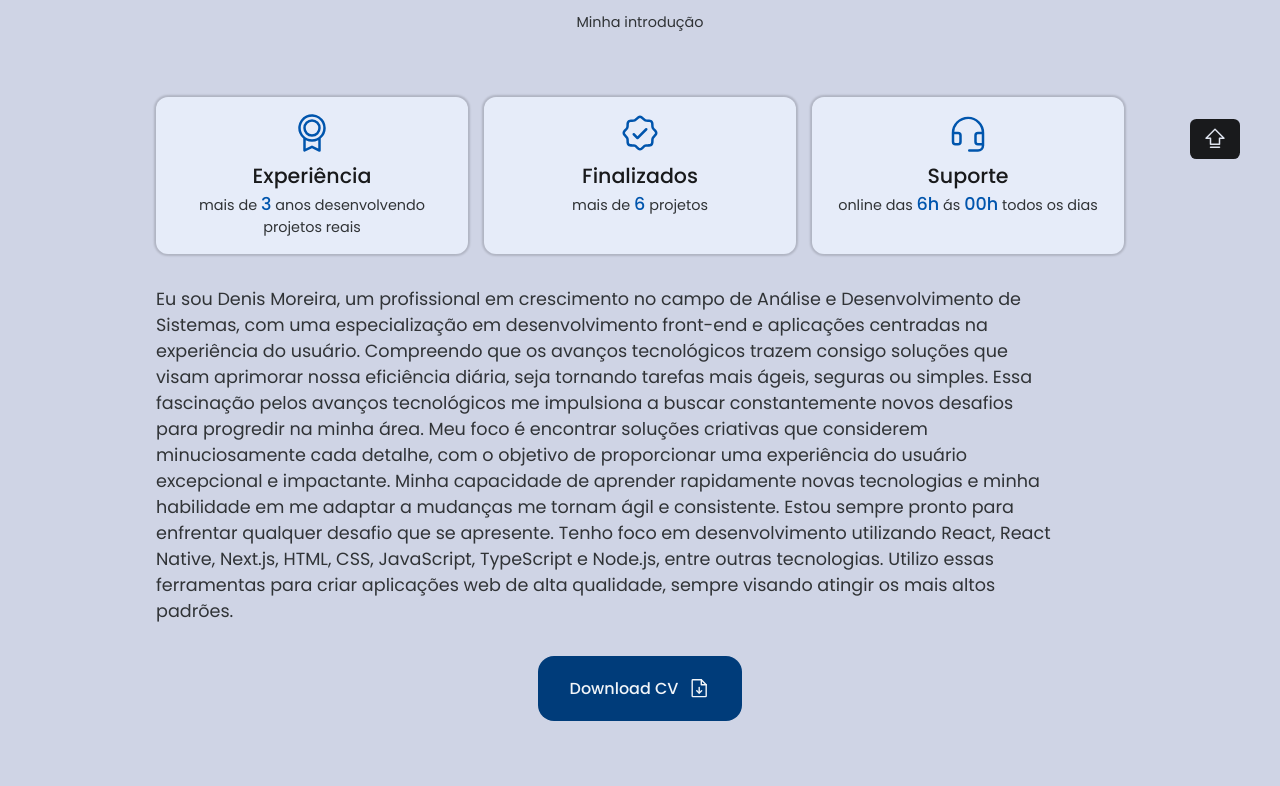
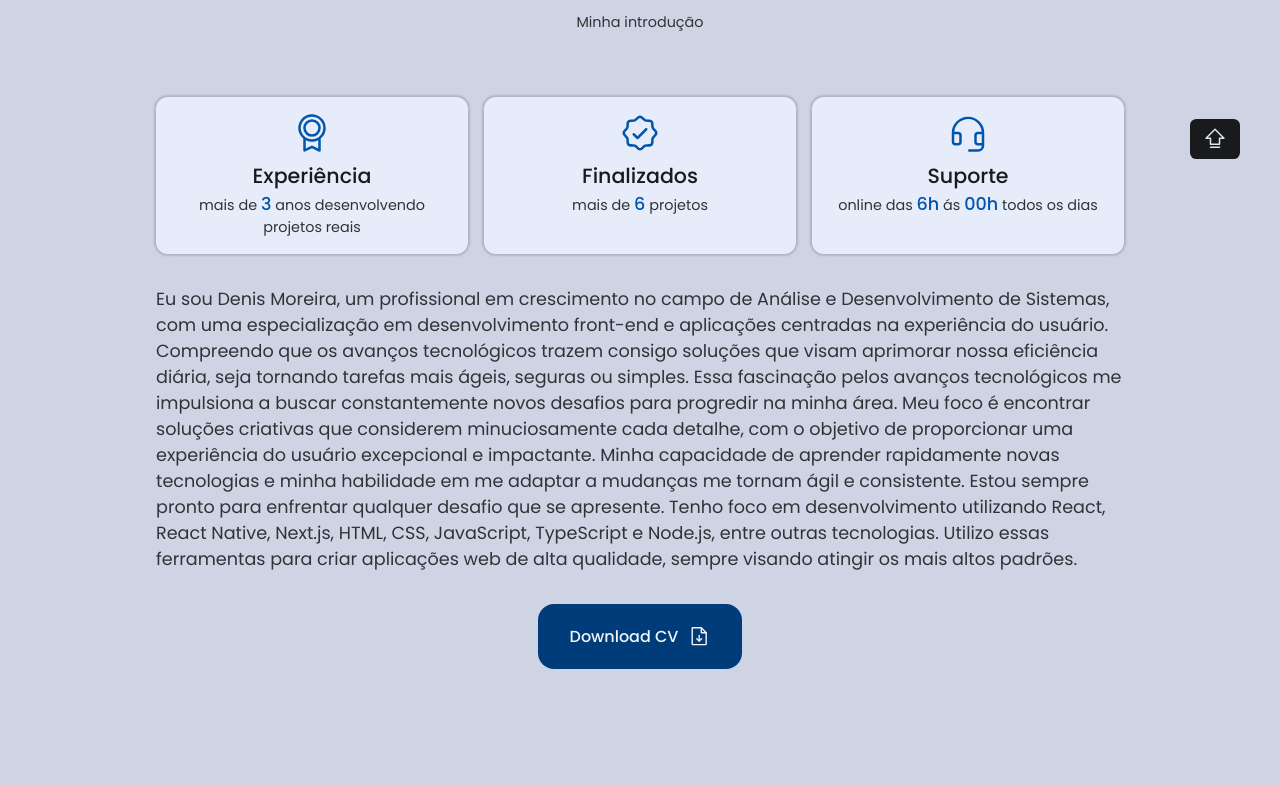
Before and after one commit to Denis-moreira98/denis-moreira-portfolio, a React (Vite) app: page / in a window 1280 px wide. Shown: the part 801-1587 px from the top of the page. Built offline with nearby package versions, Linux system fonts and the light colour scheme.

Commit message:
feat: ajuste no sobre

```diff
--- a/src/views/About/styles.ts
+++ b/src/views/About/styles.ts
@@ -89,7 +89,9 @@ export const StyledAbout = styled.section`
          }
 
          > p {
-            padding: 0 4rem 0 0;
+            white-space:
+            width: 100%;
+            text-aligner: center;
             margin-bottom: 2rem;
          }
 
```
